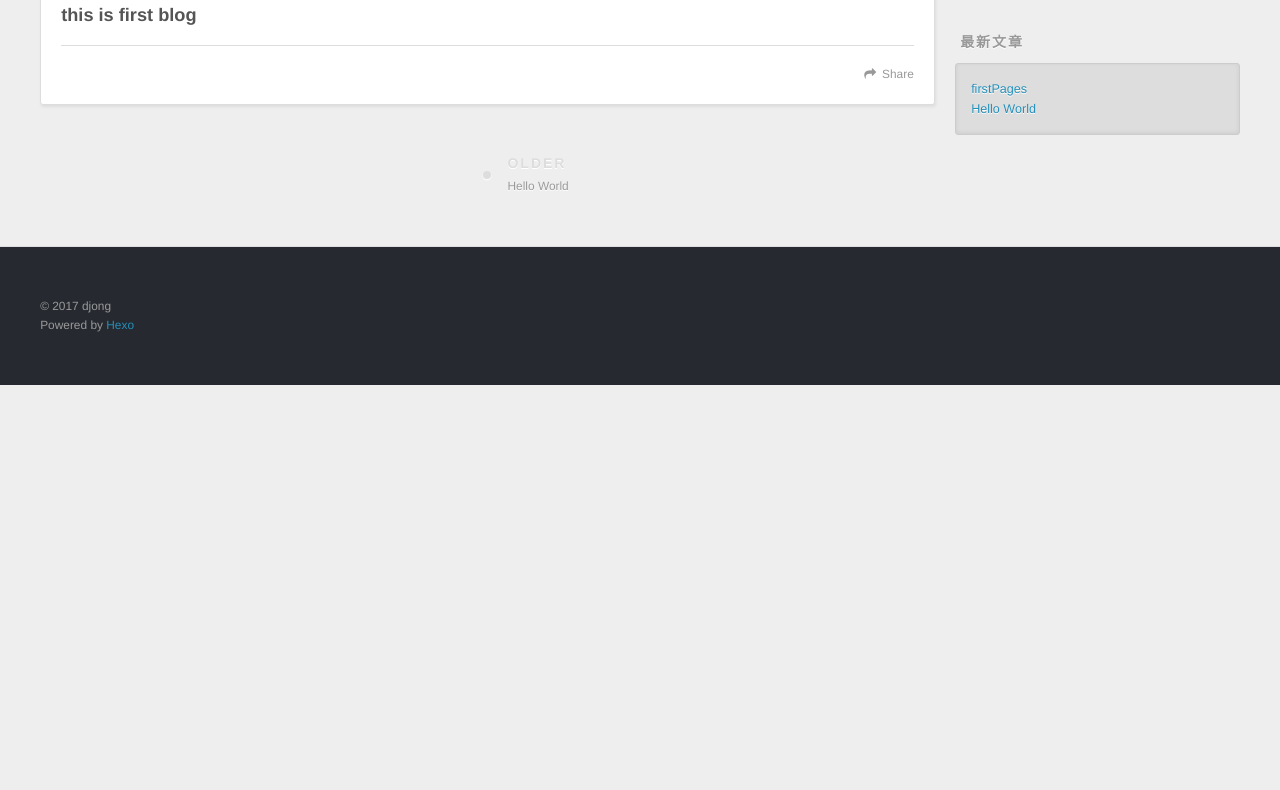
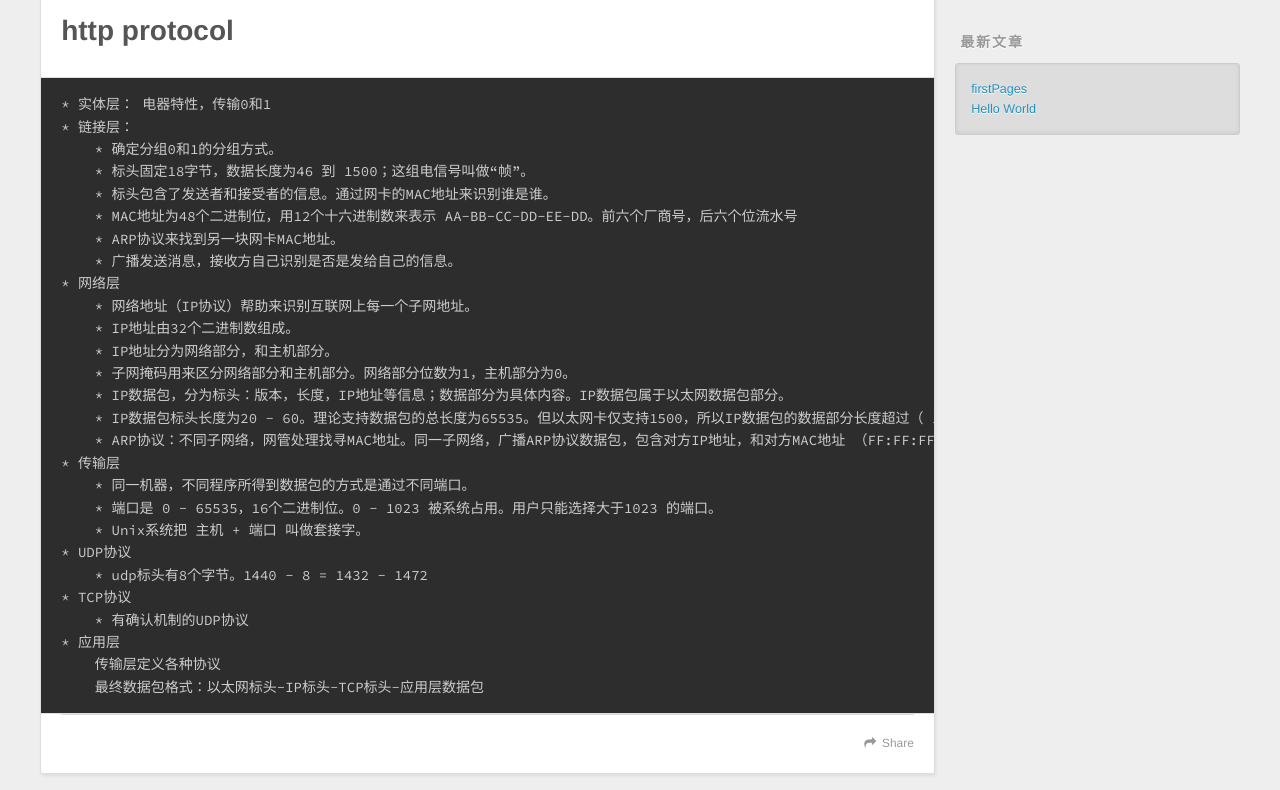
Before and after one commit to djong0/djong0.github.io, a plain HTML site: page 2017/03/22/firstPages/index.html in a window 1280 px wide. Shown: the part 446-1236 px from the top of the page. Before the commit the page ends 831 px from the top, so only its background shows below. Drawn offline with nearby package versions, Linux system fonts and the light colour scheme.

Commit message:
Site updated: 2017-03-28 23:59:41

```diff
--- a/2017/03/22/firstPages/index.html
+++ b/2017/03/22/firstPages/index.html
@@ -5,16 +5,31 @@
 
   <title>firstPages | DJ Pages</title>
   <meta name="viewport" content="width=device-width, initial-scale=1, maximum-scale=1">
-  <meta name="description" content="this is first blog">
+  <meta name="description" content="http protocol* 实体层： 电器特性，传输0和1
+* 链接层：
+    * 确定分组0和1的分组方式。
+    * 标头固定18字节，数据长度为46 到 1500；这组电信号叫做“帧”。
+    * 标头包含了发送者和接受者的信息。通过网卡的MAC地址来识别谁是谁。
+    * MAC地址为48个二进制位，用12个十六进制数来表示 AA-BB-CC-DD-EE-DD。前六个厂商号，后六">
 <meta property="og:type" content="article">
 <meta property="og:title" content="firstPages">
 <meta property="og:url" content="hhttps://djwind.github.io/2017/03/22/firstPages/index.html">
 <meta property="og:site_name" content="DJ Pages">
-<meta property="og:description" content="this is first blog">
-<meta property="og:updated_time" content="2017-03-21T16:20:43.000Z">
+<meta property="og:description" content="http protocol* 实体层： 电器特性，传输0和1
+* 链接层：
+    * 确定分组0和1的分组方式。
+    * 标头固定18字节，数据长度为46 到 1500；这组电信号叫做“帧”。
+    * 标头包含了发送者和接受者的信息。通过网卡的MAC地址来识别谁是谁。
+    * MAC地址为48个二进制位，用12个十六进制数来表示 AA-BB-CC-DD-EE-DD。前六个厂商号，后六">
+<meta property="og:updated_time" content="2017-03-28T15:59:26.000Z">
 <meta name="twitter:card" content="summary">
 <meta name="twitter:title" content="firstPages">
-<meta name="twitter:description" content="this is first blog">
+<meta name="twitter:description" content="http protocol* 实体层： 电器特性，传输0和1
+* 链接层：
+    * 确定分组0和1的分组方式。
+    * 标头固定18字节，数据长度为46 到 1500；这组电信号叫做“帧”。
+    * 标头包含了发送者和接受者的信息。通过网卡的MAC地址来识别谁是谁。
+    * MAC地址为48个二进制位，用12个十六进制数来表示 AA-BB-CC-DD-EE-DD。前六个厂商号，后六">
 
     <link rel="alternate" href="/atom.xml" title="DJ Pages" type="application/atom+xml">
 
@@ -89,11 +104,38 @@
 
     <div class="article-entry" itemprop="articleBody">
 
-        <h3 id="this-is-first-blog"><a href="#this-is-first-blog" class="headerlink" title="this is first blog"></a>this is first blog</h3>
+        <h1 id="http-protocol"><a href="#http-protocol" class="headerlink" title="http protocol"></a>http protocol</h1><pre><code>* 实体层： 电器特性，传输0和1
+* 链接层：
+    * 确定分组0和1的分组方式。
+    * 标头固定18字节，数据长度为46 到 1500；这组电信号叫做“帧”。
+    * 标头包含了发送者和接受者的信息。通过网卡的MAC地址来识别谁是谁。
+    * MAC地址为48个二进制位，用12个十六进制数来表示 AA-BB-CC-DD-EE-DD。前六个厂商号，后六个位流水号
+    * ARP协议来找到另一块网卡MAC地址。
+    * 广播发送消息，接收方自己识别是否是发给自己的信息。
+* 网络层
+    * 网络地址（IP协议）帮助来识别互联网上每一个子网地址。
+    * IP地址由32个二进制数组成。
+    * IP地址分为网络部分，和主机部分。
+    * 子网掩码用来区分网络部分和主机部分。网络部分位数为1，主机部分为0。
+    * IP数据包，分为标头：版本，长度，IP地址等信息；数据部分为具体内容。IP数据包属于以太网数据包部分。
+    * IP数据包标头长度为20 - 60。理论支持数据包的总长度为65535。但以太网卡仅支持1500，所以IP数据包的数据部分长度超过（ 1518 - 18 - 60 = 1440 - 1480）需要分段发送。
+    * ARP协议：不同子网络，网管处理找寻MAC地址。同一子网络，广播ARP协议数据包，包含对方IP地址，和对方MAC地址 （FF:FF:FF:FF:FF:FF MAC地址栏 表示广播地址）。由接收方报告自己所在位置。
+* 传输层
+    * 同一机器，不同程序所得到数据包的方式是通过不同端口。
+    * 端口是 0 - 65535，16个二进制位。0 - 1023 被系统占用。用户只能选择大于1023 的端口。
+    * Unix系统把 主机 + 端口 叫做套接字。
+* UDP协议
+    * udp标头有8个字节。1440 - 8 = 1432 - 1472
+* TCP协议
+    * 有确认机制的UDP协议
+* 应用层
+    传输层定义各种协议
+    最终数据包格式：以太网标头-IP标头-TCP标头-应用层数据包
+</code></pre>
 
     </div>
     <footer class="article-footer">
-      <a data-url="hhttps://djwind.github.io/2017/03/22/firstPages/" data-id="cj0js608a0000sxj7v0nvf1ju" class="article-share-link">Share</a>
+      <a data-url="hhttps://djwind.github.io/2017/03/22/firstPages/" data-id="cj0tni36r0000huj7c6gb6fe9" class="article-share-link">Share</a>
 
 
     </footer>
```
Also changed, not shown: 2017/03/21/hello-world/index.html (+1 -1 lines), index.html (+30 -3 lines).
